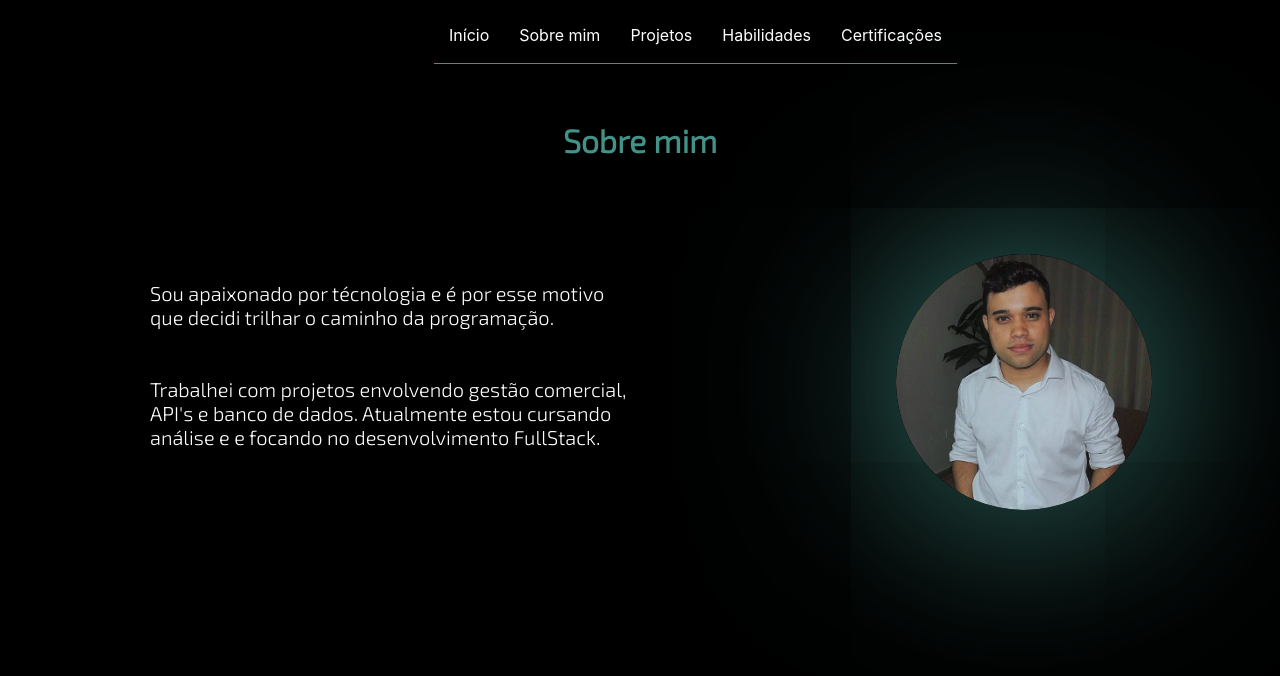
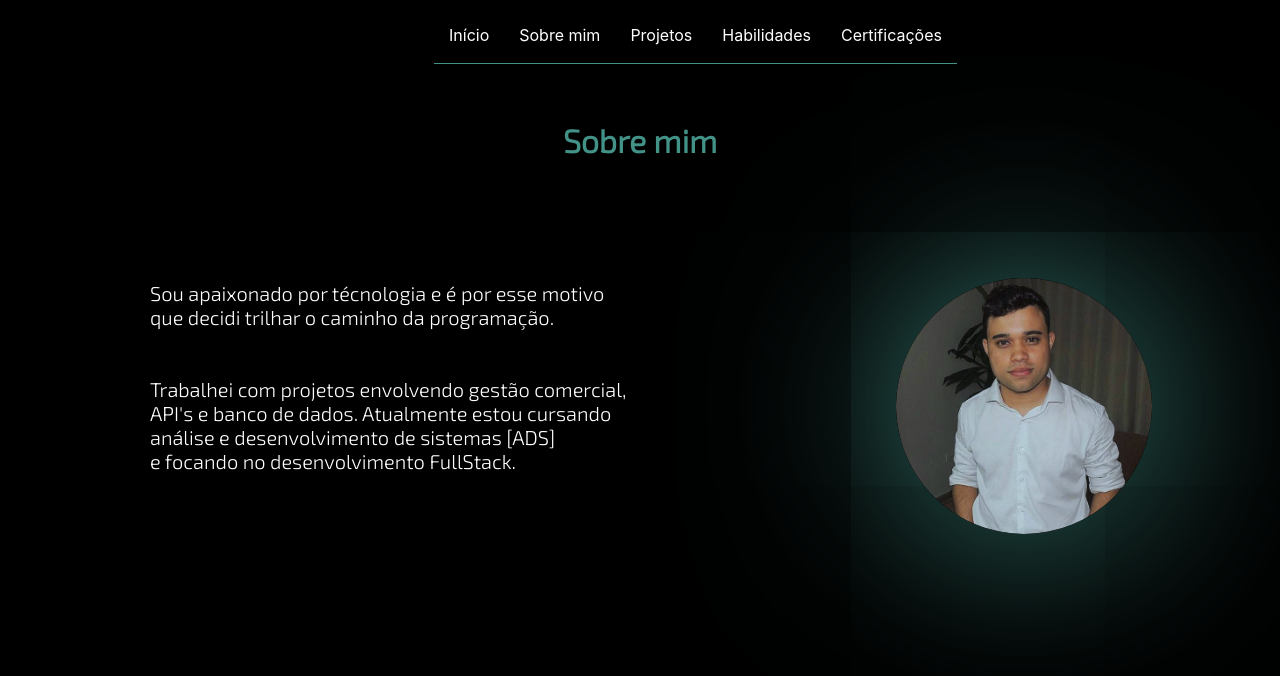
Before and after one commit to Leonardo-Correia-da-silva/Portfolio, a React (Create React App) app: page /sobre in a window 1280 px wide. Shown: the top 676 px of the page. Built offline with nearby package versions, Linux system fonts and the light colour scheme.

Commit message:
Update sobre.js

```diff
--- a/src/componentes/container/sobre/sobre.js
+++ b/src/componentes/container/sobre/sobre.js
@@ -10,7 +10,7 @@ function Sobre() {
                 por técnologia e é por esse motivo <br></br>que decidi trilhar o caminho
                 da programação. <br></br><br></br><br></br> Trabalhei com projetos envolvendo
                 gestão comercial, <br></br>API's  e banco de dados.
-                Atualmente estou cursando <br></br>análise e
+                Atualmente estou cursando <br></br>análise e desenvolvimento de sistemas [ADS] <br></br>
                 e focando no desenvolvimento FullStack.</p>
                 <img src={Imagem} alt="Minha Imagem" className='imagem-sobre' />
                 <img src={Imagem_eu} alt="Minha Imagem" className='imagem-eu' />
```
